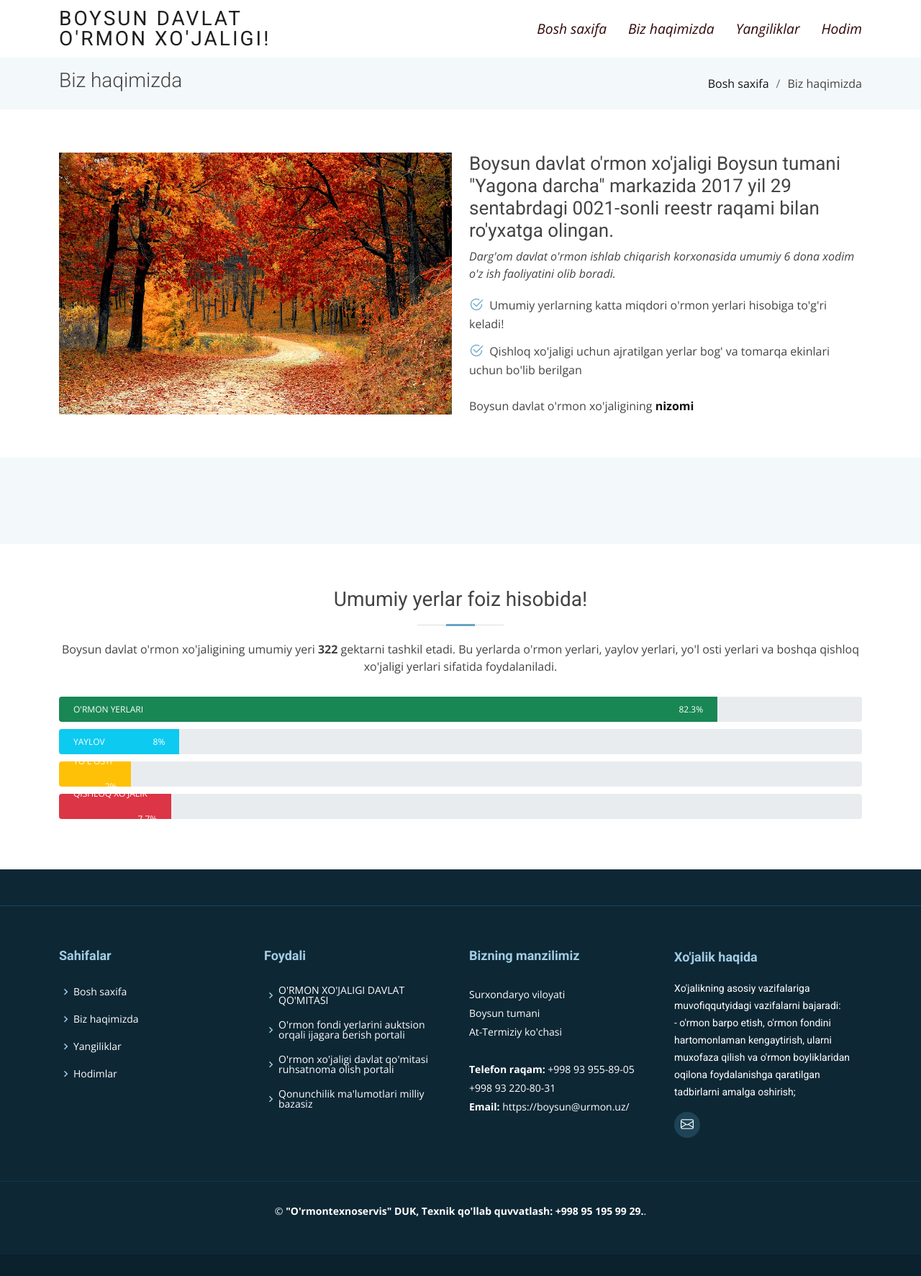
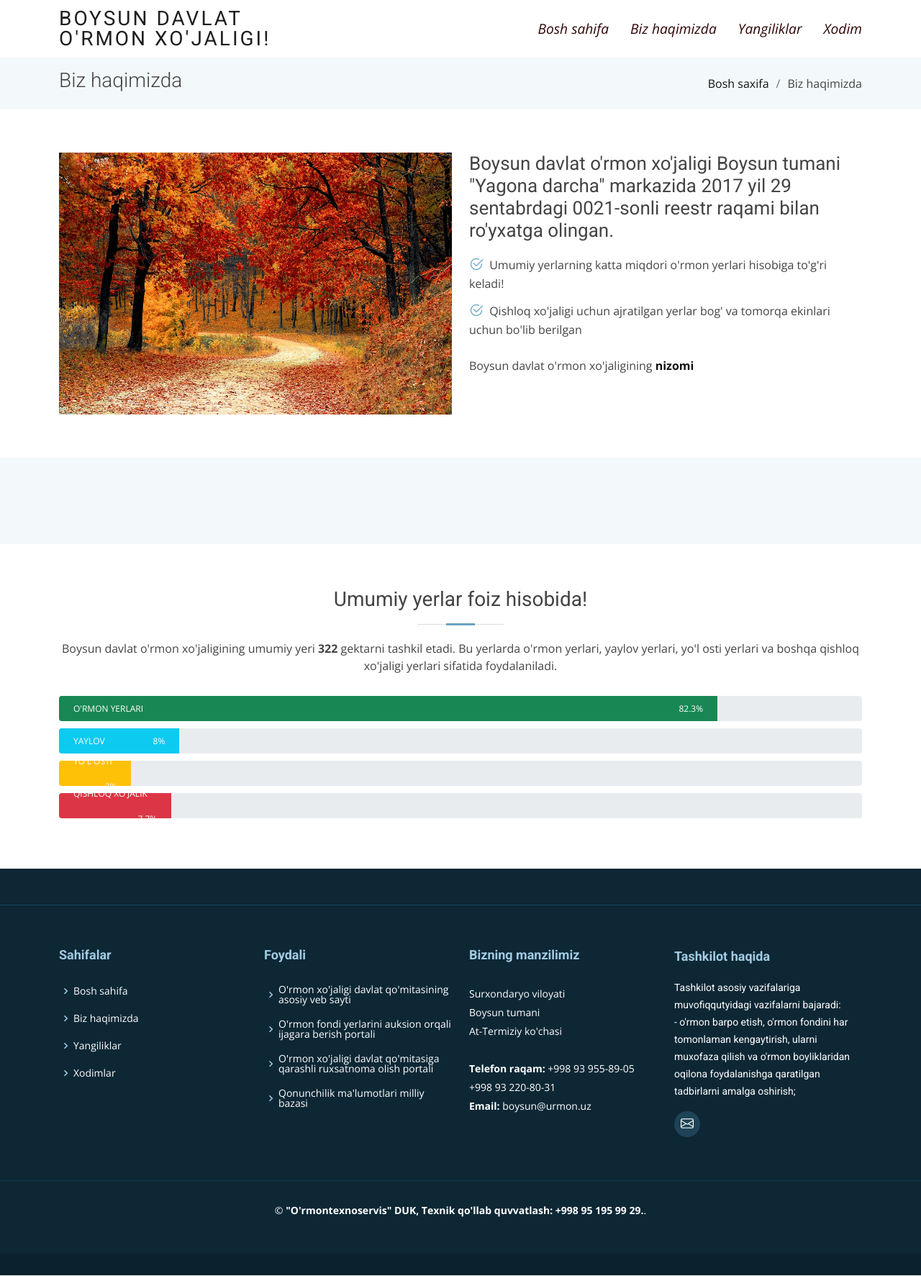
Before and after one commit to Sanjar1996/Boysun, a Django app: page /about/ in a window 1280 px wide. Shown: the whole page at 72% size. Run offline with Django 3.2, Linux system fonts and the light colour scheme; data that the repository does not hold is empty; some libraries are stand-ins or nearby versions.

Commit message:
Site changed

```diff
--- a/src/templates/about.html
+++ b/src/templates/about.html
@@ -29,11 +29,10 @@
           <div class="col-lg-6 pt-4 pt-lg-0">
               <h3>Boysun davlat o'rmon xo'jaligi Boysun tumani "Yagona darcha" markazida 2017 yil 29 sentabrdagi 0021-sonli reestr raqami bilan ro'yxatga olingan.</h3>
             <p class="fst-italic">
-              Darg'om davlat o'rmon ishlab chiqarish korxonasida umumiy 6 dona xodim o'z ish faoliyatini olib boradi.
             </p>
             <ul>
               <li><i class="bi bi-check2-circle"></i> Umumiy yerlarning katta miqdori o'rmon yerlari hisobiga to'g'ri keladi!</li>
-              <li><i class="bi bi-check2-circle"></i> Qishloq xo'jaligi uchun ajratilgan yerlar bog' va tomarqa ekinlari uchun bo'lib berilgan</li>
+              <li><i class="bi bi-check2-circle"></i> Qishloq xo'jaligi uchun ajratilgan yerlar bog' va tomorqa ekinlari uchun bo'lib berilgan</li>
 {#              <li><i class="bi bi-check2-circle"></i> Ullamco laboris nisi ut aliquip ex ea commodo consequat. Duis aute irure dolor in reprehenderit in voluptate trideta storacalaperda mastiro dolore eu fugiat nulla pariatur.</li>#}
             </ul>
             <p>
--- a/src/templates/base.html
+++ b/src/templates/base.html
@@ -44,10 +44,10 @@
 
       <nav id="navbar" class="navbar">
         <ul>
-          <li><a href="{% url 'home' %}" {% if forloop.first %} class={% active_link 'home' %} {% endif %}>Bosh saxifa</a></li>
+          <li><a href="{% url 'home' %}" {% if forloop.first %} class={% active_link 'home' %} {% endif %}>Bosh sahifa</a></li>
           <li><a href="{% url 'about' %}" class={% active_link 'about' %}>Biz haqimizda</a></li>
           <li><a href="{% url 'news' %}" class={% active_link 'news' %}>Yangiliklar</a></li>
-          <li><a href="{% url 'hodim' %}" class={% active_link 'hodim' %}>Hodim</a></li>
+          <li><a href="{% url 'hodim' %}" class={% active_link 'hodim' %}>Xodim</a></li>
         <ul>
         {% comment %} <i class="bi bi-list mobile-nav-toggle"></i> {% endcomment %}
       </nav><!-- .navbar -->
@@ -67,10 +67,10 @@
           <div class="col-lg-3 col-md-6 footer-links">
             <h4>Sahifalar</h4>
             <ul>
-            <li><i class="bx bx-chevron-right"></i> <a href="{% url 'home' %}">Bosh saxifa</a></li>
+            <li><i class="bx bx-chevron-right"></i> <a href="{% url 'home' %}">Bosh sahifa</a></li>
               <li><i class="bx bx-chevron-right"></i> <a href="{% url 'about' %}">Biz haqimizda</a></li>
               <li><i class="bx bx-chevron-right"></i> <a href="{% url 'news' %}">Yangiliklar</a></li>
-              <li><i class="bx bx-chevron-right"></i> <a href="{% url 'hodim' %}">Hodimlar</a></li>
+              <li><i class="bx bx-chevron-right"></i> <a href="{% url 'hodim' %}">Xodimlar</a></li>
 
             </ul>
           </div>
@@ -78,10 +78,10 @@
           <div class="col-lg-3 col-md-6 footer-links">
             <h4>Foydali</h4>
             <ul>
-              <li><i class="bx bx-chevron-right"></i> <a href="https://urmon.uz/uz/asosiy/">O'RMON XO'JALIGI DAVLAT QO'MITASI </a></li>
-              <li><i class="bx bx-chevron-right"></i> <a href="https://ijara-urmon.uz/">O'rmon fondi yerlarini auktsion orqali ijagara berish portali</a></li>
-              <li><i class="bx bx-chevron-right"></i> <a href="https://ruxsatnoma-urmon.uz/">O'rmon xo'jaligi davlat qo'mitasi ruhsatnoma olish portali</a></li>
-              <li><i class="bx bx-chevron-right"></i> <a href="https://lex.uz/">Qonunchilik ma'lumotlari milliy bazasiz</a></li>
+              <li><i class="bx bx-chevron-right"></i> <a href="https://urmon.uz/uz/asosiy/">O'rmon xo'jaligi davlat qo'mitasining asosiy veb sayti </a></li>
+              <li><i class="bx bx-chevron-right"></i> <a href="https://ijara-urmon.uz/">O'rmon fondi yerlarini auksion orqali ijagara berish portali</a></li>
+              <li><i class="bx bx-chevron-right"></i> <a href="https://ruxsatnoma-urmon.uz/">O'rmon xo'jaligi davlat qo'mitasiga qarashli ruxsatnoma olish portali</a></li>
+              <li><i class="bx bx-chevron-right"></i> <a href="https://lex.uz/">Qonunchilik ma'lumotlari milliy bazasi</a></li>
               <!-- {% comment %} <li><i class="bx bx-chevron-right"></i> <a href="#">Graphic Design</a></li> {% endcomment %} -->
             </ul>
           </div>
@@ -94,18 +94,18 @@
               At-Termiziy ko'chasi <br><br>
               <strong>Telefon raqam:</strong> +998 93 955-89-05<br>
                                               +998 93 220-80-31<br>
-              <strong>Email:</strong> https://boysun@urmon.uz/<br>
+              <strong>Email:</strong> boysun@urmon.uz<br>
             </p>
 
           </div>
 
           <div class="col-lg-3 col-md-6 footer-info">
-            <h3>Xo'jalik haqida</h3>
-            <p>Xo'jalikning asosiy vazifalariga muvofiqqutyidagi vazifalarni bajaradi:<br>
-            - o'rmon barpo etish, o'rmon fondini hartomonlaman kengaytirish, ularni muxofaza qilish va o'rmon boyliklaridan oqilona foydalanishga qaratilgan tadbirlarni amalga oshirish;<br>
+            <h3>Tashkilot haqida</h3>
+            <p>Tashkilot asosiy vazifalariga muvofiqqutyidagi vazifalarni bajaradi:<br>
+            - o'rmon barpo etish, o'rmon fondini har tomonlaman kengaytirish, ularni muxofaza qilish va o'rmon boyliklaridan oqilona foydalanishga qaratilgan tadbirlarni amalga oshirish;<br>
             </p>
             <div class="social-links mt-3">
-              <a href="https://dargom@urmon.uz/" class="email"><i class="bi bi-envelope"></i></a>
+              <a href="boysun@urmon.uz" class="email"><i class="bi bi-envelope"></i></a>
             </div>
           </div>
 
```
